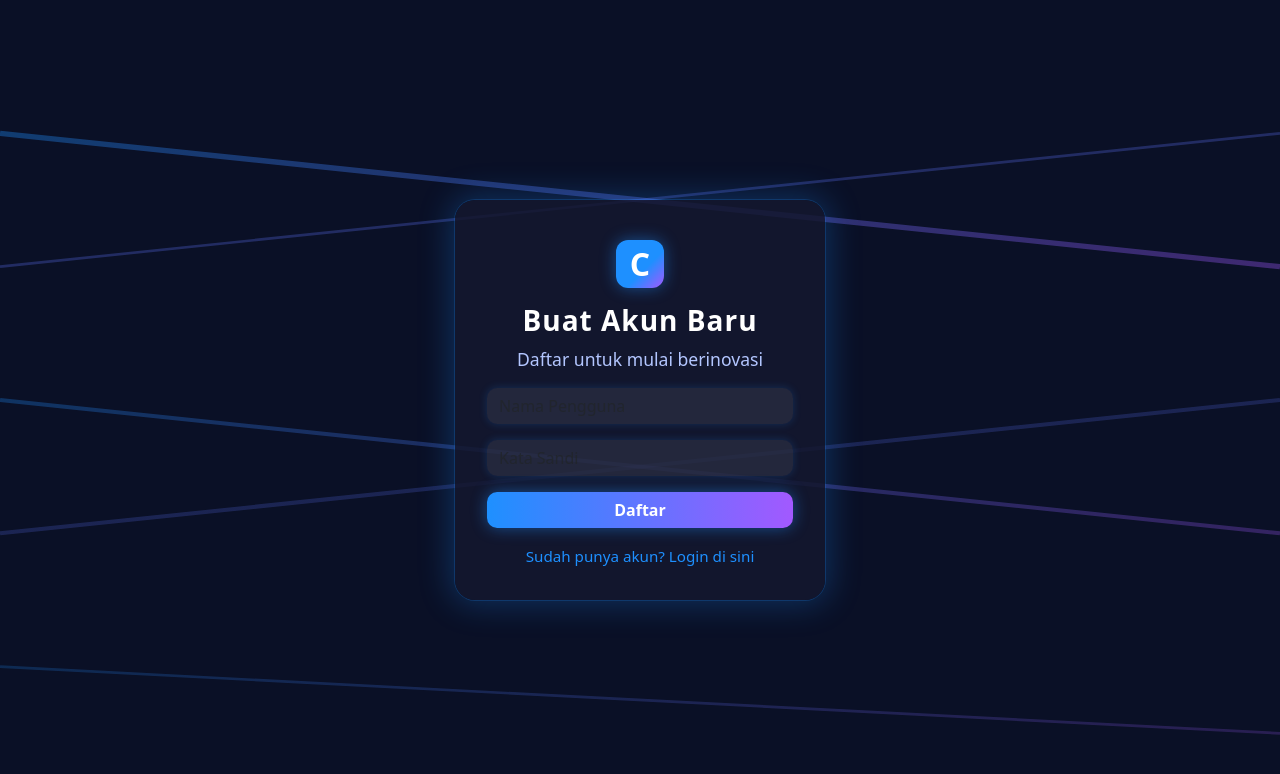
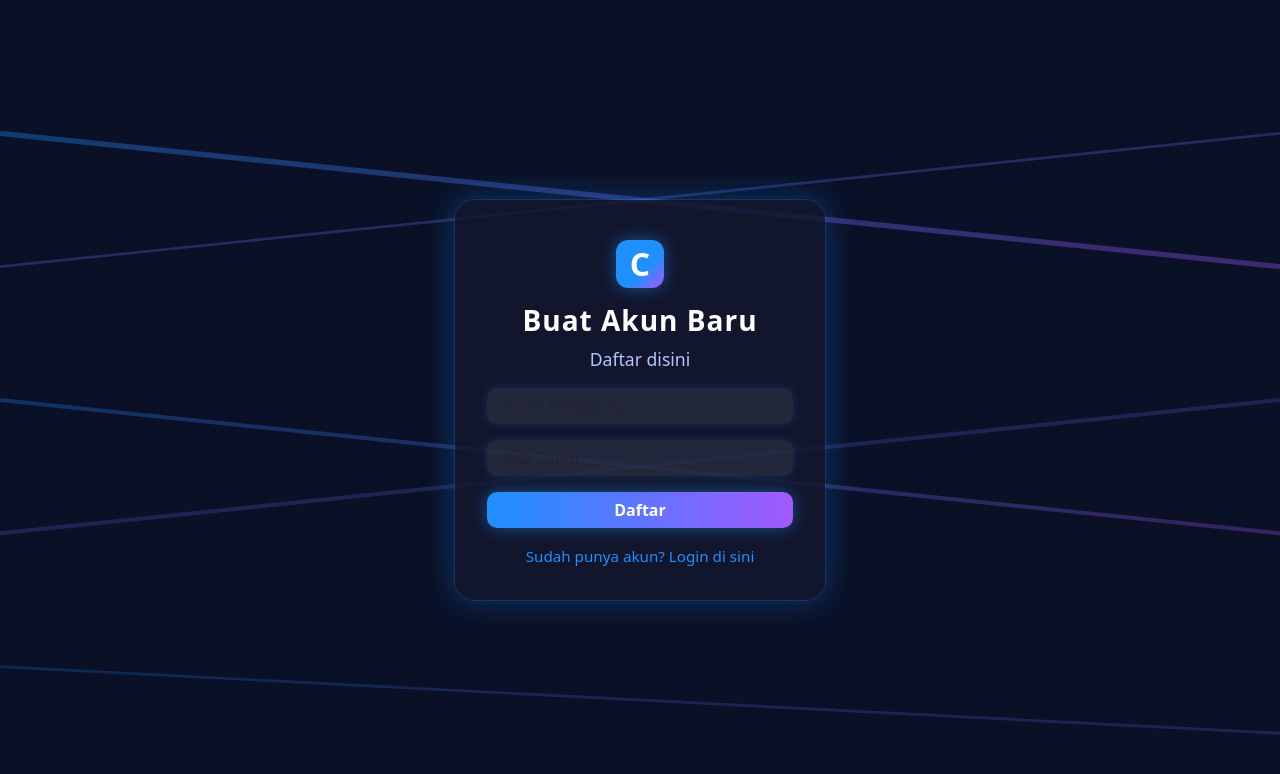
Before and after one commit to vandiza13/dashboard-tiket-app, a website: page register.html in a window 1280 px wide. Drawn offline with nearby package versions, Linux system fonts and the light colour scheme.

Commit message:
login form baru

```diff
--- a/register.html
+++ b/register.html
@@ -121,7 +121,7 @@
             <div class="chip"><span style="font-weight:bold;">C</span></div>
         </div>
         <h3 class="text-center">Buat Akun Baru</h3>
-        <div class="subtitle text-center mb-3">Daftar untuk mulai berinovasi</div>
+        <div class="subtitle text-center mb-3">Daftar disini</div>
         <form id="registerForm">
             <div class="mb-3">
                 <input type="text" class="form-control" id="username" placeholder="Nama Pengguna" required>
```
